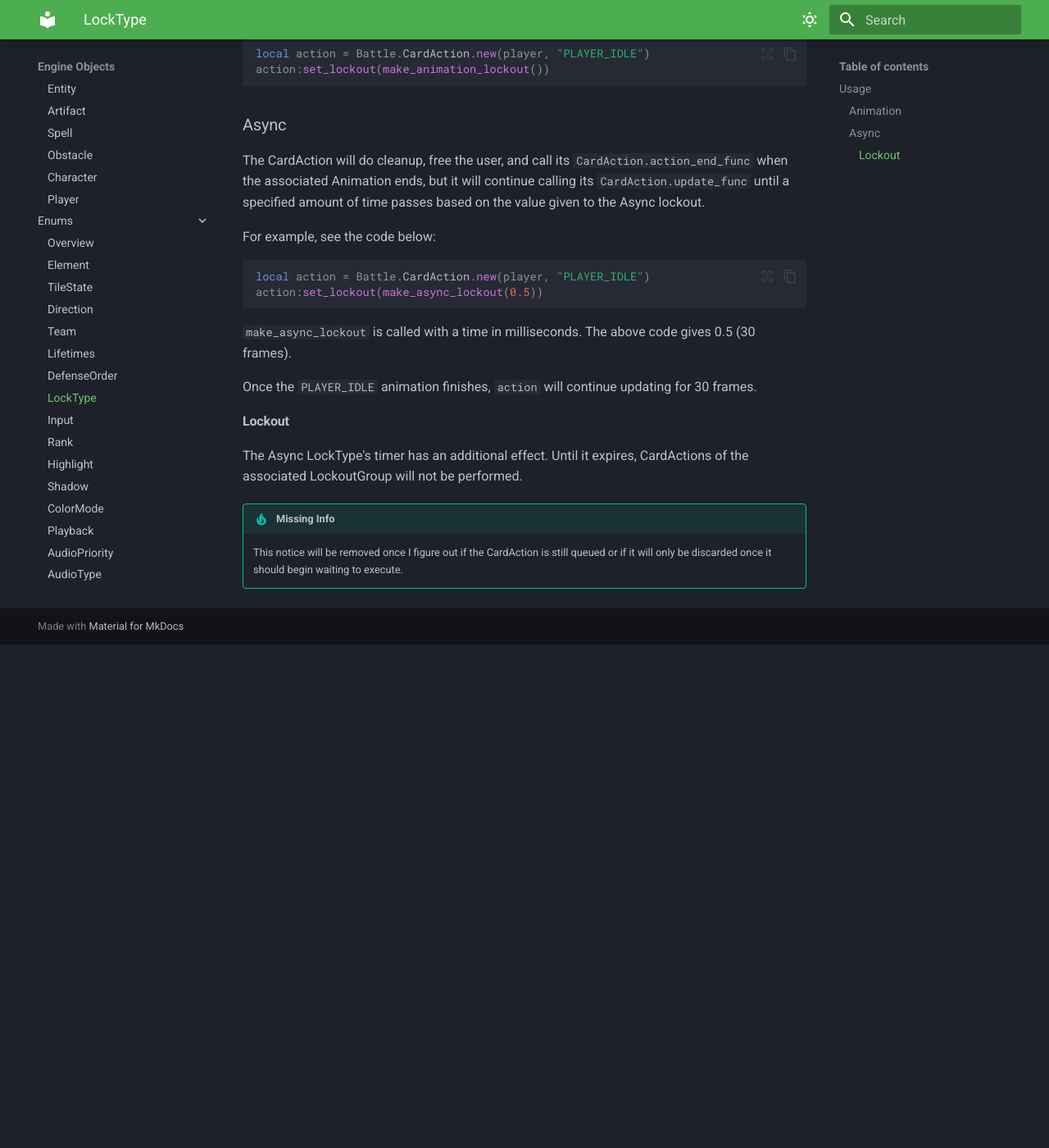
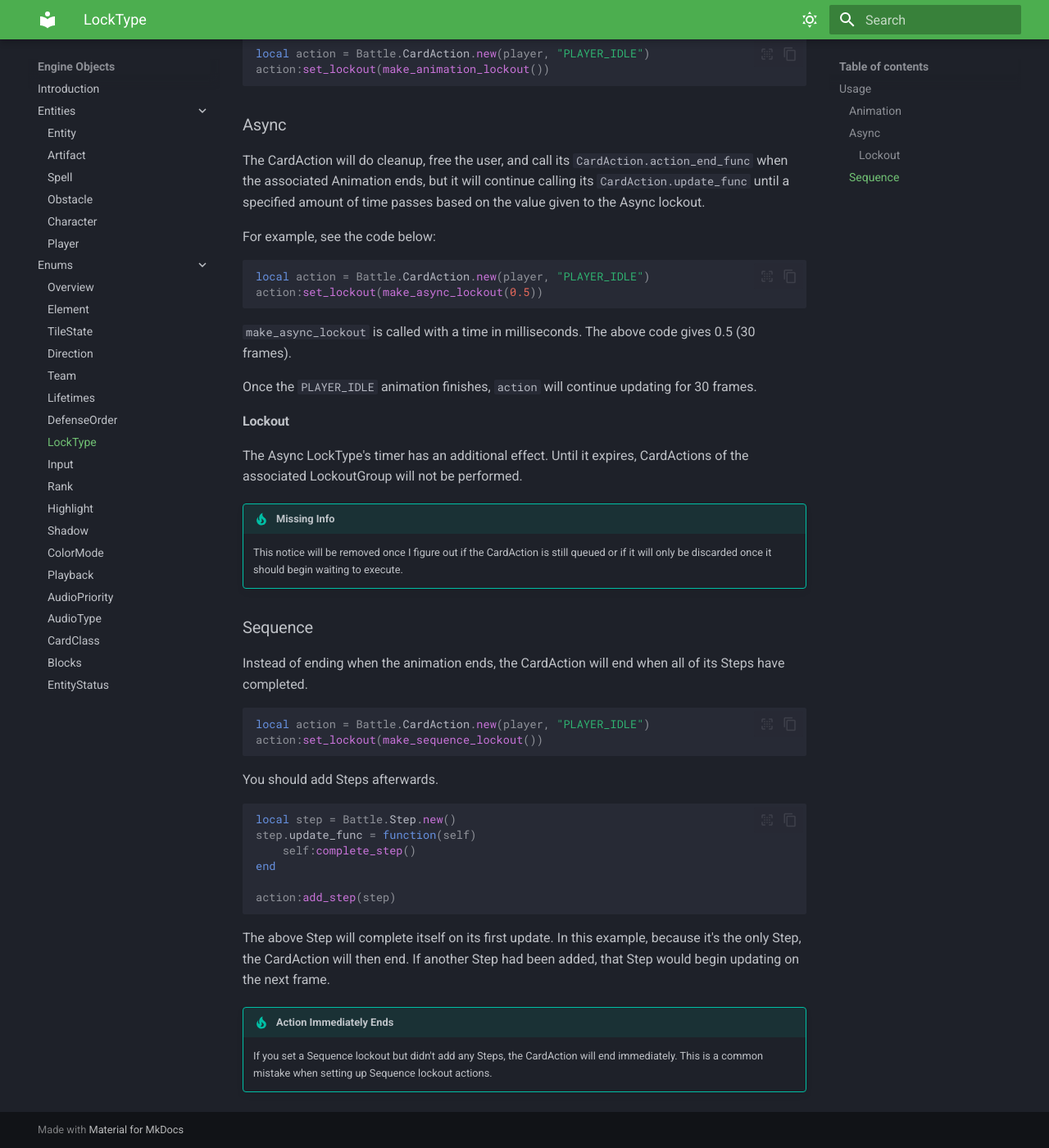
Before and after one commit to Alrysc/onb_docs, an MkDocs documentation site: the page built from docs/onb_overview/enums/locktype.md, in a window 1280 px wide and 1400 px high, scrolled down 738 px. Shown: the whole window at 82% size. Built offline with MkDocs 1.6.1 and Material for MkDocs 9.7.7, drawn with Linux system fonts in a browser that asks for light colours; before the commit the page ends 1524 px from its top, so only the background shows below that.

Commit message:
Info on Sequence LockType

````diff
--- a/docs/onb_overview/enums/locktype.md
+++ b/docs/onb_overview/enums/locktype.md
@@ -54,3 +54,33 @@
 !!! tip "Missing Info"
     This notice will be removed once I figure out if the CardAction is still queued or if it will
     only be discarded once it should begin waiting to execute.
+
+### Sequence
+
+Instead of ending when the animation ends, the CardAction will end when all
+of its Steps have completed.
+
+```lua
+local action = Battle.CardAction.new(player, "PLAYER_IDLE")
+action:set_lockout(make_sequence_lockout())
+```
+
+You should add Steps afterwards.
+
+```lua
+local step = Battle.Step.new()
+step.update_func = function(self)
+    self:complete_step()
+end
+
+action:add_step(step)
+```
+
+The above Step will complete itself on its first update. In this example, because
+it's the only Step, the CardAction will then end. If another Step had been added,
+that Step would begin updating on the next frame.
+
+!!! tip "Action Immediately Ends"
+    If you set a Sequence lockout but didn't add any Steps, the CardAction
+    will end immediately. This is a common mistake when setting up Sequence
+    lockout actions.
````
